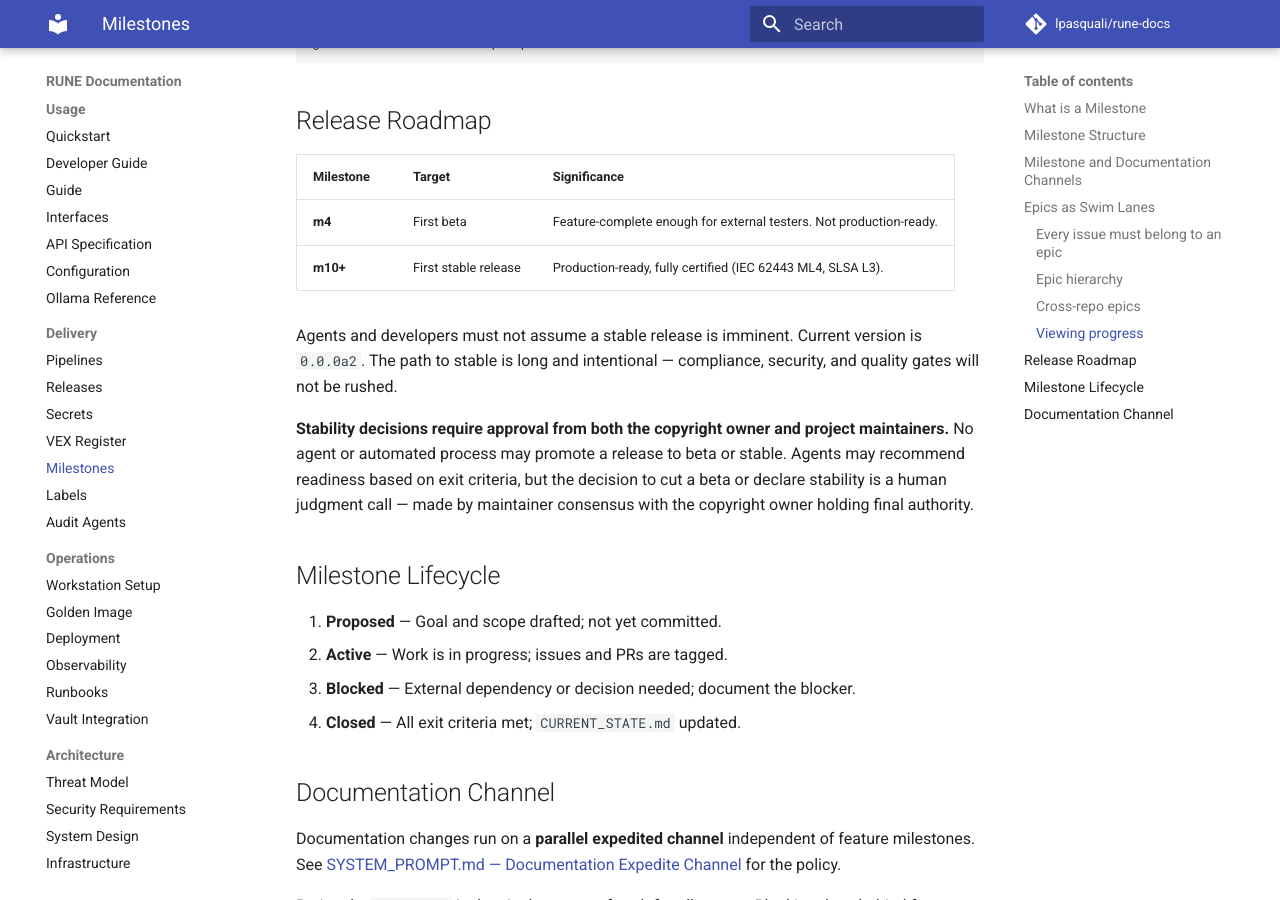
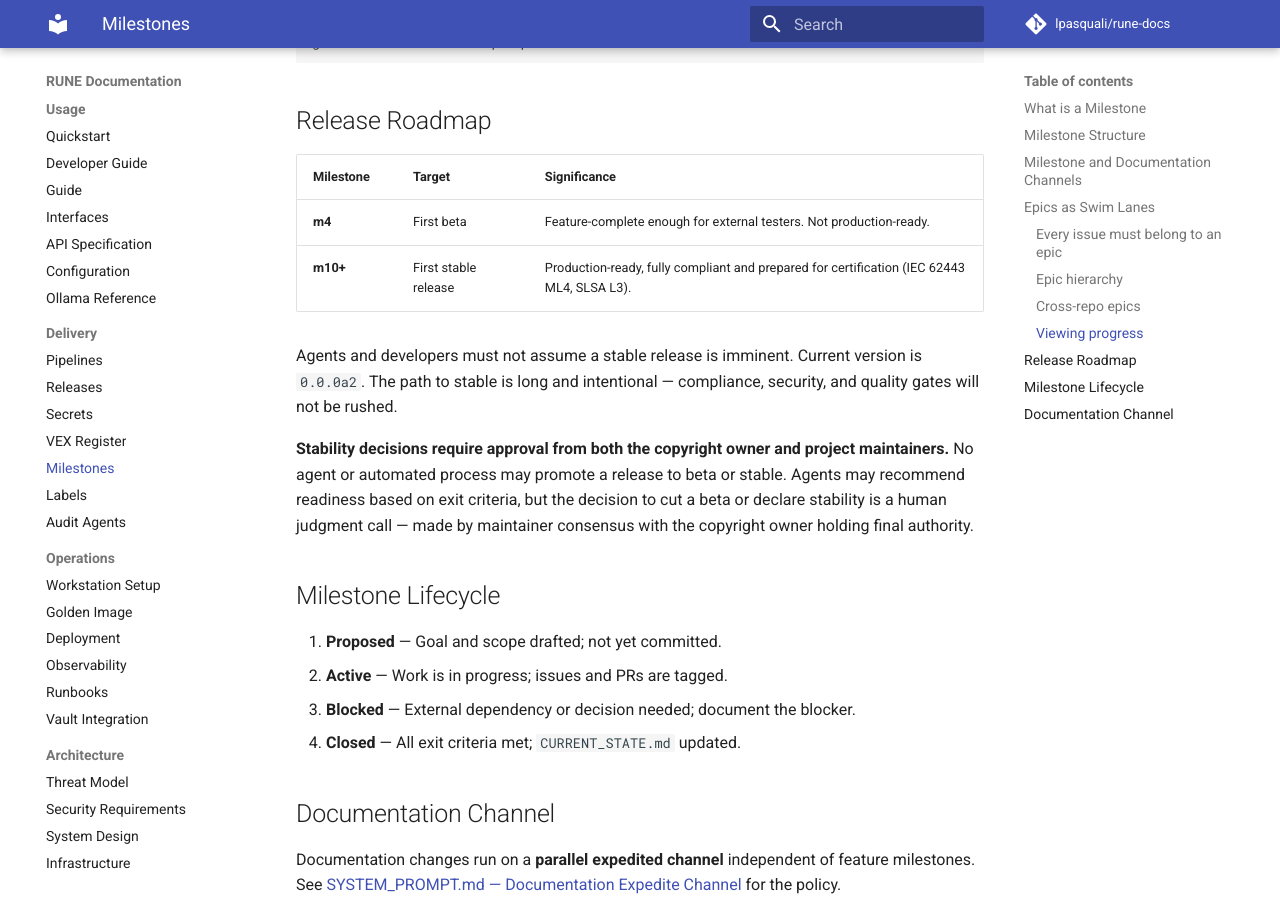
Before and after one commit to lpasquali/rune-docs, an MkDocs documentation site: the page built from docs/delivery/MILESTONES.md, in a window 1280 px wide and 900 px high, scrolled down 2360 px. Built offline with MkDocs 1.6.1 and Material for MkDocs 9.7.7, drawn with Linux system fonts in a browser that asks for light colours; comment, search, counter and statistics services are not loaded.

Commit message:
docs: clarify that milestones target compliance in preparation for certification

```diff
--- a/docs/delivery/MILESTONES.md
+++ b/docs/delivery/MILESTONES.md
@@ -87,7 +87,7 @@ gh issue view 121 -R lpasquali/rune
 | Milestone | Target | Significance |
 |---|---|---|
 | **m4** | First beta | Feature-complete enough for external testers. Not production-ready. |
-| **m10+** | First stable release | Production-ready, fully certified (IEC 62443 ML4, SLSA L3). |
+| **m10+** | First stable release | Production-ready, fully compliant and prepared for certification (IEC 62443 ML4, SLSA L3). |
 
 Agents and developers must not assume a stable release is imminent. Current version is `0.0.0a2`. The path to stable is long and intentional — compliance, security, and quality gates will not be rushed.
 
```
